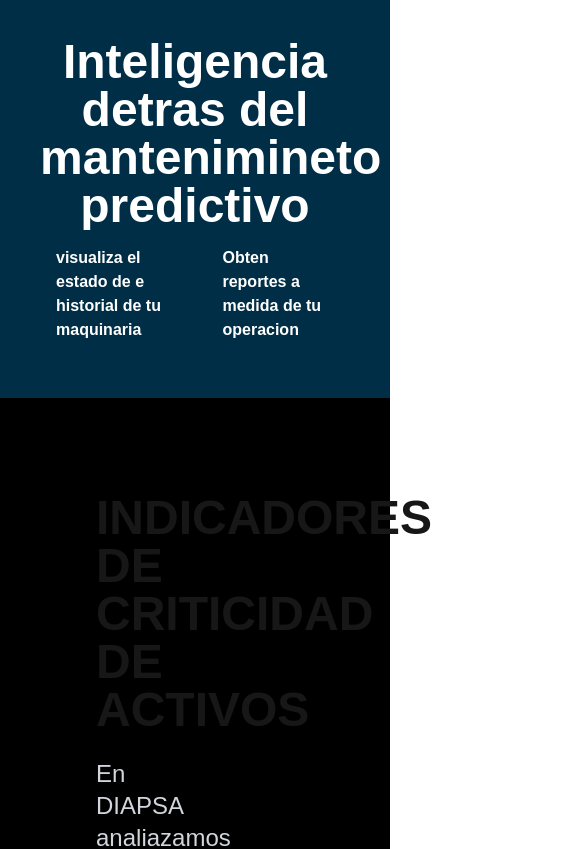
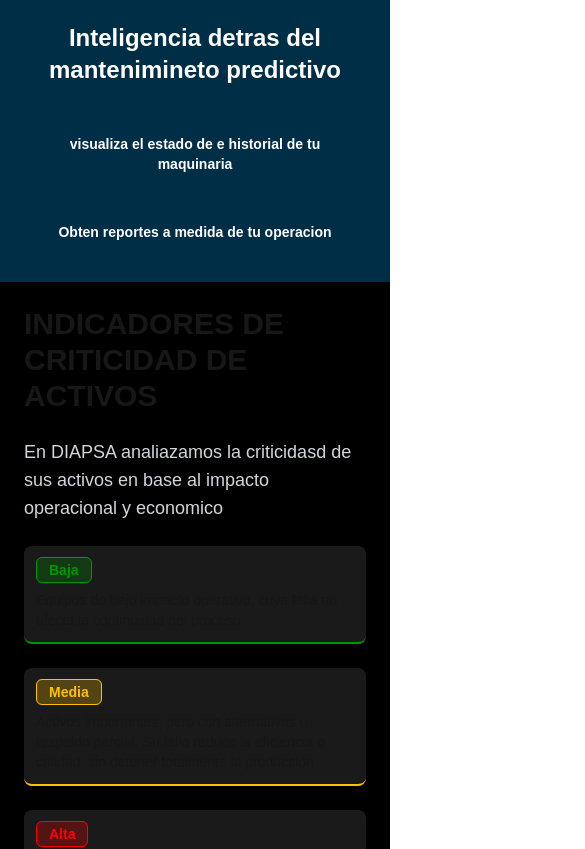
Before and after one commit to diapsa/diapsa-frontend, a Next.js app: page /servicios/idap in a window 390 px wide. Shown: the part 846-1695 px from the top of the page, 585 px wide, since content can reach past the window. Built offline with nearby package versions, Linux system fonts and the light colour scheme.

Commit message:
commit before leave

```diff
--- a/app/servicios/idap/page.tsx
+++ b/app/servicios/idap/page.tsx
@@ -18,34 +18,34 @@
     return (
         <main className="">
             <IdapHero />
-            <section className="p-10 bg-primary ">
-                <h4 className="text-center text-5xl text-white font-bold">Inteligencia detras del <br /> mantenimineto predictivo</h4>
-                <div className="flex justify-between items-center">
+            <section className="p-6 md:p-10 bg-primary">
+                <h4 className="text-center text-2xl md:text-4xl lg:text-5xl text-white font-bold mb-8">Inteligencia detras del <br /> mantenimineto predictivo</h4>
+                <div className="flex flex-col md:flex-row justify-between items-center gap-4 md:gap-6">
                     {data.map((d) => (
-                        <div key={d.id} className="bg-primary p-4">
-                            <p className="font-bold text-white">{d.description}</p>
+                        <div key={d.id} className="w-full md:w-auto bg-primary p-4">
+                            <p className="font-bold text-white text-sm md:text-base text-center">{d.description}</p>
                         </div>
                     ))}
                 </div>
             </section>
             {idapdata.map((id) => (
-                <section key={id.title} className={`w-full space-y-10 p-24 ${id.bg === true ? `bg-black` : 'bg-primary'}`}>
-                    <div className="flex items-center gap-16">
-                        <div className="w-1/2 space-y-6">
-                            <h3 className="text-5xl uppercase font-bold max-w-lg">
+                <section key={id.title} className={`w-full space-y-10 p-6 md:p-12 lg:p-24 ${id.bg === true ? `bg-black` : 'bg-primary'}`}>
+                    <div className="flex flex-col lg:flex-row items-center gap-8 lg:gap-16">
+                        <div className="w-full lg:w-1/2 space-y-6">
+                            <h3 className="text-3xl md:text-4xl lg:text-5xl uppercase font-bold">
                                 {id.title}
                             </h3>
                             {id.description && (
-                                <p className="text-2xl text-gray-300 max-w-lg">
+                                <p className="text-lg md:text-xl lg:text-2xl text-gray-300">
                                     {id.description}
                                 </p>
                             )}
                             {id.items && (
-                                <div className="grid grid-cols-2 md:grid-cols-3 gap-4">
+                                <div className="grid grid-cols-1 sm:grid-cols-2 lg:grid-cols-3 gap-4">
                                     {id.items.map((i) => (
-                                        <div className="flex items-center gap-1 px-3 py-9 bg-white/10 rounded-lg font-bold text-center text-gray-300 max-w-lg">
-                                            <CheckCircleIcon className="w-8 h-8 text-green-400" />
-                                            <p>{i}</p>
+                                        <div className="flex items-center gap-1 px-3 py-4 md:py-9 bg-white/10 rounded-lg font-bold text-gray-300">
+                                            <CheckCircleIcon className="w-6 h-6 md:w-8 md:h-8 text-green-400 flex-shrink-0" />
+                                            <p className="text-sm md:text-base">{i}</p>
                                         </div>
 
                                     ))}
@@ -53,26 +53,25 @@
                             )}
                             {id.status && (
 
-                                <div className="space-y-4 flex flex-col gap-5 h-auto">
+                                <div className="space-y-3 lg:space-y-4 flex flex-col gap-3 lg:gap-5">
                                     {id.status.map((s) => (
-                                        <div key={s.name} className={`border-r-2 border-b-2 ${colorStatus[s.name].border} p-2`}>
-                                            <p className={`font-bold text-xl ${colorStatus[s.name].text} ${colorStatus[s.name].bg} border  ${colorStatus[s.name].border} inline py-1 px-6 rounded-xl`}>{s.name}</p>
-                                            <p className="mt-2 h-auto">{s.description}</p>
+                                        <div key={s.name} className={` border-b-2 bg-white/10 ${colorStatus[s.name].border} p-3 md:p-4 rounded-lg`}>
+                                            <p className={`font-bold text-sm md:text-base lg:text-xl ${colorStatus[s.name].text} ${colorStatus[s.name].bg} border  ${colorStatus[s.name].border} inline py-1 px-3 md:px-6 rounded-md`}>{s.name}</p>
+                                            <p className="mt-2 text-sm md:text-base h-auto">{s.description}</p>
                                         </div>
                                     ))}
                                 </div>
                             )}
                         </div>
-                        <div className="w-1/2">
+                        <div className="w-full lg:w-1/2">
 
-                            <div className="relative shrink-0 w-200 h-110">
+                            <div className="relative w-full h-64 md:h-96 lg:h-[440px]">
                                 {id.image ? (
                                     <Image
                                         src={id.image}
                                         alt="Dashboard iDAP"
                                         fill
-                                        className="object-contain  border rounded-4"
-                                        // style={{ boxShadow: '0 10px 80px rgba(255,255,255,0.6)' }}
+                                        className="object-contain border rounded-lg md:rounded-2xl lg:rounded-4xl"
                                         priority
                                     />
                                 ) : (
@@ -81,8 +80,7 @@
                                         src="/images/idap/idap-dashboard.png"
                                         alt="Dashboard iDAP"
                                         fill
-                                        className="object-cover  border rounded-4xl shadow-2xl"
-                                        // style={{ boxShadow: '0 10px 80px rgba(255,255,255,0.6)' }}
+                                        className="object-cover border rounded-lg md:rounded-2xl lg:rounded-4xl shadow-2xl"
                                         priority
                                     />
                                 )}
```
